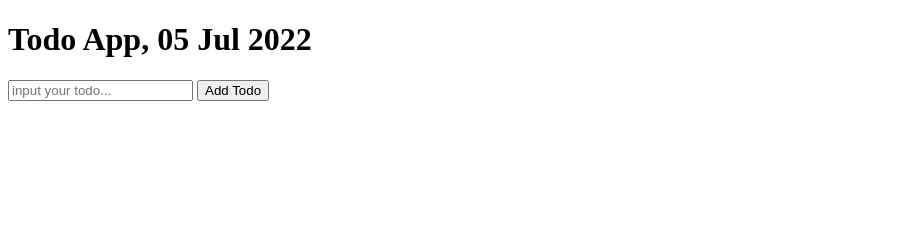
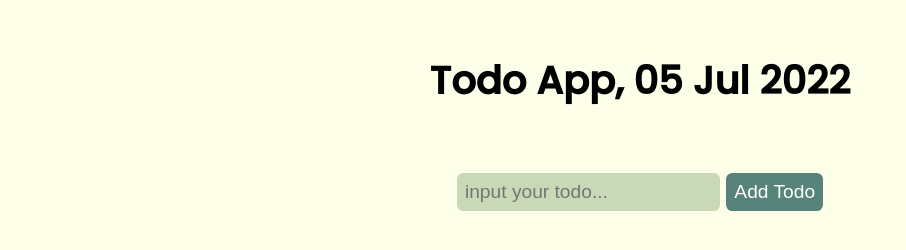
Before and after one commit to raafiprakoso/Hacktiv8, a plain HTML site: page Todos Page/todo-app/index.html in a window 1280 px wide. Shown: the whole page, without its empty margins (0-906 px from the left). Drawn offline with Linux system fonts and the light colour scheme.

Commit message:
css todo

```diff
--- a/Todos Page/todo-app/index.html
+++ b/Todos Page/todo-app/index.html
@@ -11,7 +11,7 @@
       href="https://fonts.googleapis.com/css2?family=Poppins:wght@400;500&display=swap"
       rel="stylesheet"
     />
-    <link rel="stylesheet" href="/Assignment/Raafi_Final Assignment_Ipsum Company/Todos Page/todo-app/style.css" />
+    <link rel="stylesheet" href="/Todos Page/todo-app/style.css" />
   </head>
   <body>
     <header>
```
